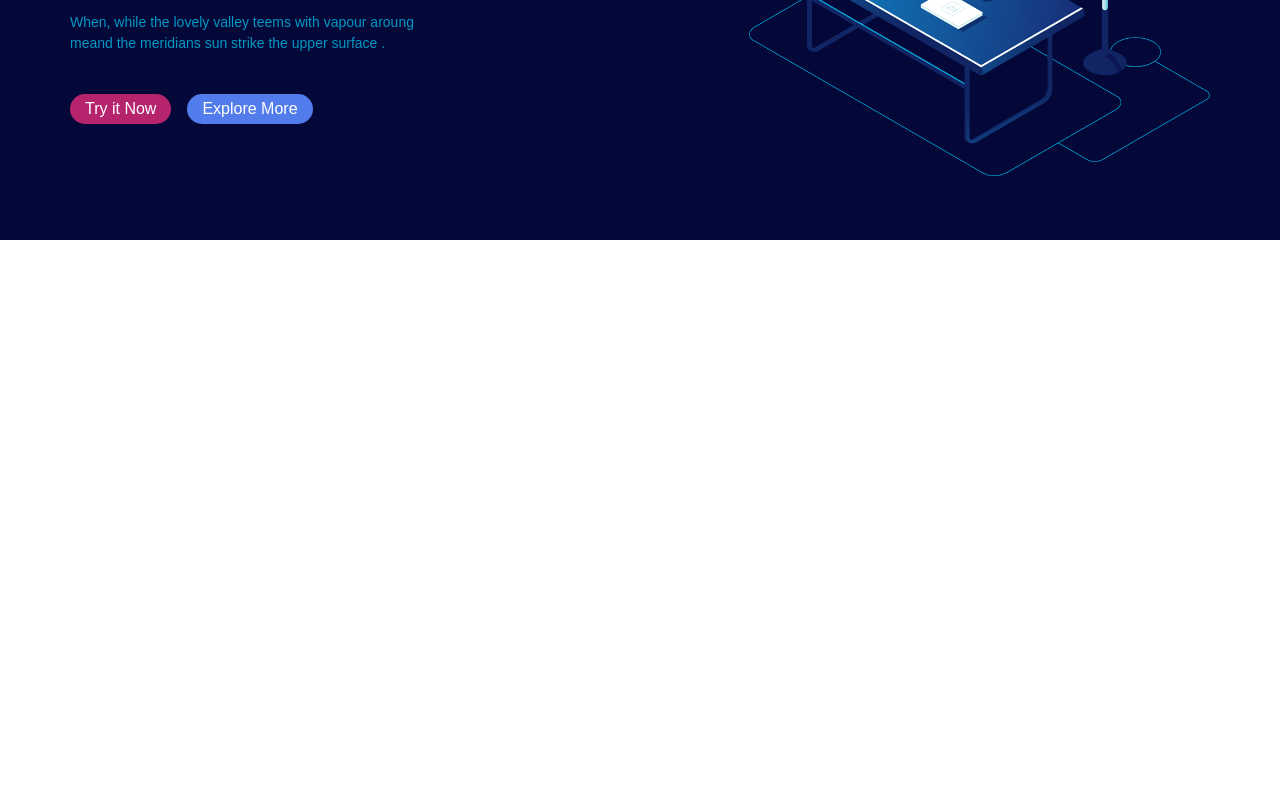
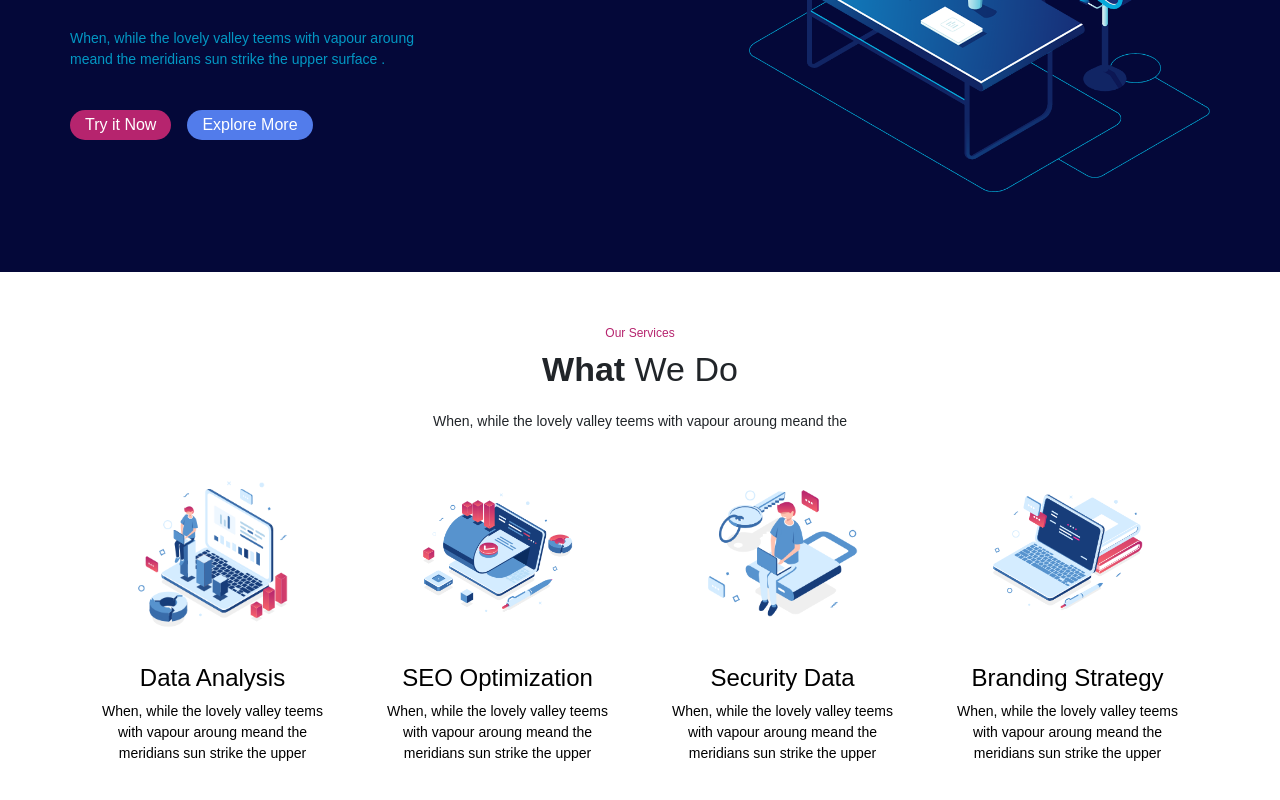
Before and after one commit to DanyMencu/proj-html-vuejs, a Vue app: page / in a window 1280 px wide. Shown: the part 298-1098 px from the top of the page. Before the commit the page ends 800 px from the top, so only its background shows below. Built offline with nearby package versions, Linux system fonts and the light colour scheme; the HTML template or start-up script is replaced by a standard one.

Commit message:
Service section add with card components

```diff
--- a/src/App.vue
+++ b/src/App.vue
@@ -4,6 +4,8 @@
 
       <main>
         <Hero />
+
+        <ServiceSection />
       </main>
 
       <Footer />
@@ -13,6 +15,7 @@
 <script>
 import Header from './components/Header.vue';
 import Hero from './components/Hero.vue';
+import ServiceSection from './components/ServiceSection.vue';
 import Footer from './components/Footer.vue';
 
 export default {
@@ -20,6 +23,7 @@ export default {
   components: {
     Header,
     Hero,
+    ServiceSection,
     Footer,
   }
 }
--- /dev/null
+++ b/src/components/CardService.vue
@@ -0,0 +1,60 @@
+<template>
+    <a href="#">
+        <div class="service_card">
+            <div class="img_card">
+                <img :src="image" :alt="title">
+            </div>
+            <h4>{{ title }}</h4>
+            <p>{{ text }}</p>
+        </div>
+    </a>
+</template>
+
+<script>
+export default {
+    name: 'CardService',
+    props: {
+        image: String,
+        title: String,
+        text: String,
+    },
+
+}
+</script>
+
+<style scoped lang="scss">
+.service_card {
+    position: relative;
+    text-align: center;
+    border-radius: 14px;
+    padding: 120px 15px 10px;
+    font-size: 14px;
+    transition: all 0.4s;
+
+    .img_card {
+        position: absolute;
+        top: 0;
+        left: 50%;
+        transform: translate(-50%, -45%);
+        width: 65%;
+        background-color: #FFFFFF;
+        margin: 0 auto;
+        padding: 30px 10px;
+        border-radius: 10px;
+        transition: all 0.3s;
+
+        img {
+            width: 100%;
+        }
+    }
+
+    &:hover {
+        background-color: #040839;
+        color: #FFFFFF;
+    }
+
+    &:hover .img_card {
+        box-shadow: 0px 0px 10px 0px #BBBBBB;
+    }
+}
+</style>
--- a/src/components/Header.vue
+++ b/src/components/Header.vue
@@ -1,6 +1,6 @@
 <template>
     <nav class="navbar fixed-top">
-        <div class="container">
+        <div class="container pt-2">
             <div class="row w-100">
                 <div class="col-6">
                     <a href="#">
@@ -31,6 +31,9 @@ export default {
 </script>
 
 <style scoped lang="scss">
+.navbar {
+    background-color: #00000028;
+}
 
 a {
     text-decoration: none;
--- a/src/components/Hero.vue
+++ b/src/components/Hero.vue
@@ -33,7 +33,7 @@ export default {
     background: #040839;
 
     .container {
-        padding: 5rem 0 4rem;
+        padding: 6rem 0 5rem;
 
         img {
             width: 100%;
--- /dev/null
+++ b/src/components/ServiceSection.vue
@@ -0,0 +1,82 @@
+<template>
+  <section class="py-5">
+    <div class="container">
+        <div class="row">
+            <div class="col-12 text-center header_section">
+                <span>Our Services</span>
+                <p class="text"><strong>What</strong> We Do</p>
+                <p>When, while the lovely valley teems with vapour aroung meand the</p>
+            </div>
+            <div class="col-3" v-for="(element, index) in ServiceList" :key="`element-${index}`">
+                <CardService
+                    :image="element.image"
+                    :title="element.title"
+                    :text="element.text"
+                />
+            </div>
+        </div>
+    </div>
+  </section>
+</template>
+
+<script>
+import CardService from '@/components/CardService.vue'
+
+export default {
+    name: 'ServiceSection',
+        components: {
+        CardService,
+    },
+    data() {
+        return {
+            ServiceList: [
+                {
+                    image:require('@/assets/Group-247.png'),
+                    title:'Data Analysis',
+                    text:'When, while the lovely valley teems with vapour aroung meand the meridians sun strike the upper',
+                },
+                {
+                    image:require('@/assets/Group-567.png'),
+                    title:'SEO Optimization',
+                    text:'When, while the lovely valley teems with vapour aroung meand the meridians sun strike the upper',
+                },
+                {
+                    image:require('@/assets/Group-538.png'),
+                    title:'Security Data',
+                    text:'When, while the lovely valley teems with vapour aroung meand the meridians sun strike the upper',
+                },
+                {
+                    image:require('@/assets/Group-566.png'),
+                    title:'Branding Strategy',
+                    text:'When, while the lovely valley teems with vapour aroung meand the meridians sun strike the upper',
+                },
+            ],
+        }
+    },
+
+}
+</script>
+
+<style scoped lang="scss">
+.header_section {
+    padding-bottom: 6rem;
+
+    span {
+        color: #B6246E;
+        font-size: 12px;
+    }
+
+    .text {
+        font-size: 34px;
+    }
+
+    p {
+        font-size: 14px;
+    }
+}
+
+a {
+    text-decoration: none;
+    color: #000000;
+}
+</style>
```
